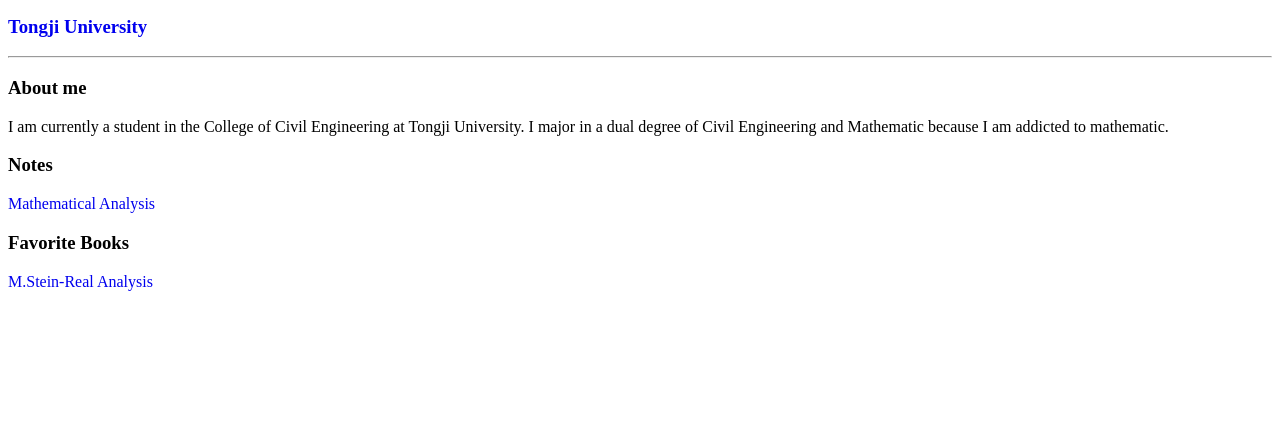
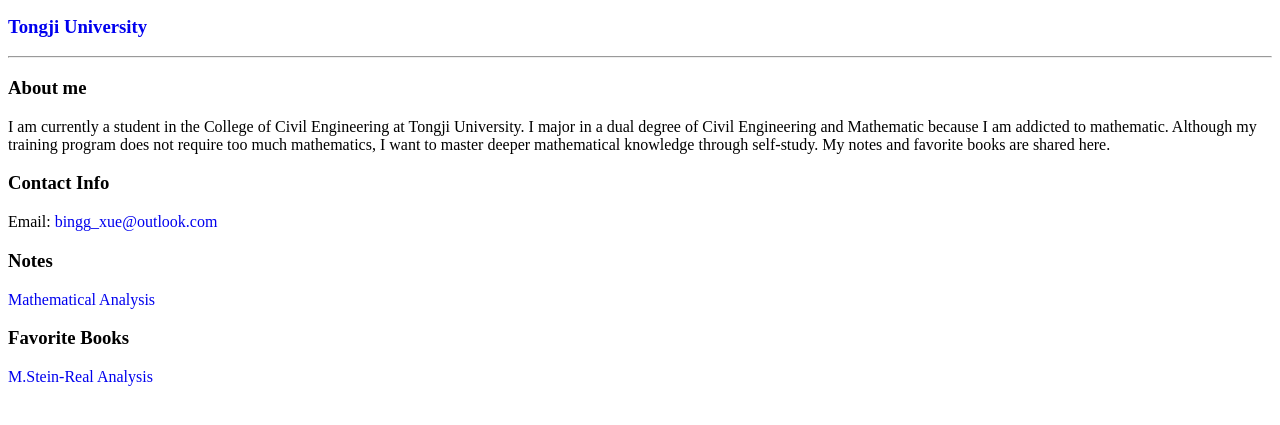
Before and after one commit to binggxue/binggxue.github.io, a plain HTML site: page index.html in a window 1280 px wide. Shown: the part 101-526 px from the top of the page. Drawn offline with Linux system fonts and the light colour scheme.

Commit message:
Add files via upload

```diff
--- a/index.html
+++ b/index.html
@@ -7,14 +7,16 @@
 <body>
 
 <h1>Bing Xue</h1>
-<strong><p1>Student</p1></strong>
+<strong><p>Student</p></strong>
 <h3>
     <a href="https://www.tongji.edu.cn"style="text-decoration:none;">Tongji University</a>
 </h3>
 <hr>
 <h3>About me</h3>
-<p1>I am currently a student in the College of Civil Engineering at Tongji University. I major in a dual degree of Civil Engineering and Mathematic because I am addicted to mathematic.
-</p1>
+<p>I am currently a student in the College of Civil Engineering at Tongji University. I major in a dual degree of Civil Engineering and Mathematic because I am addicted to mathematic. Although my training program does not require too much mathematics, I want to master deeper mathematical knowledge through self-study. My notes and favorite books are shared here.
+</p>
+<h3>Contact Info</h3>
+<p>Email: <a href="mailto:bingg_xue@outlook.com"style="text-decoration:none;">bingg_xue@outlook.com</a></p>
 <h3>Notes</h3>
 <a href="Notes/Mathematical Analysis.pdf"style="text-decoration:none;">Mathematical Analysis</a>
 <h3>Favorite Books</h3>
```
